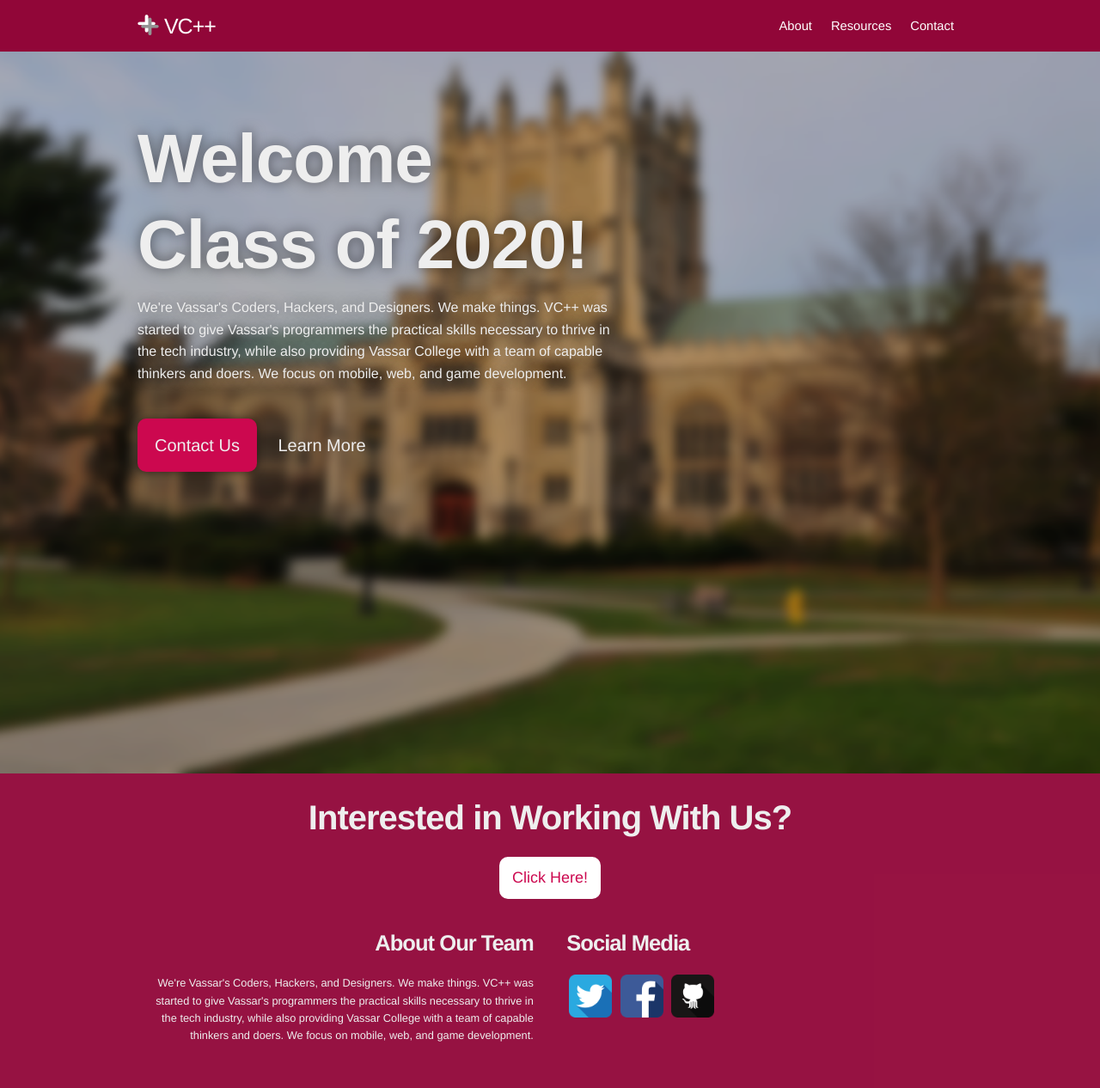
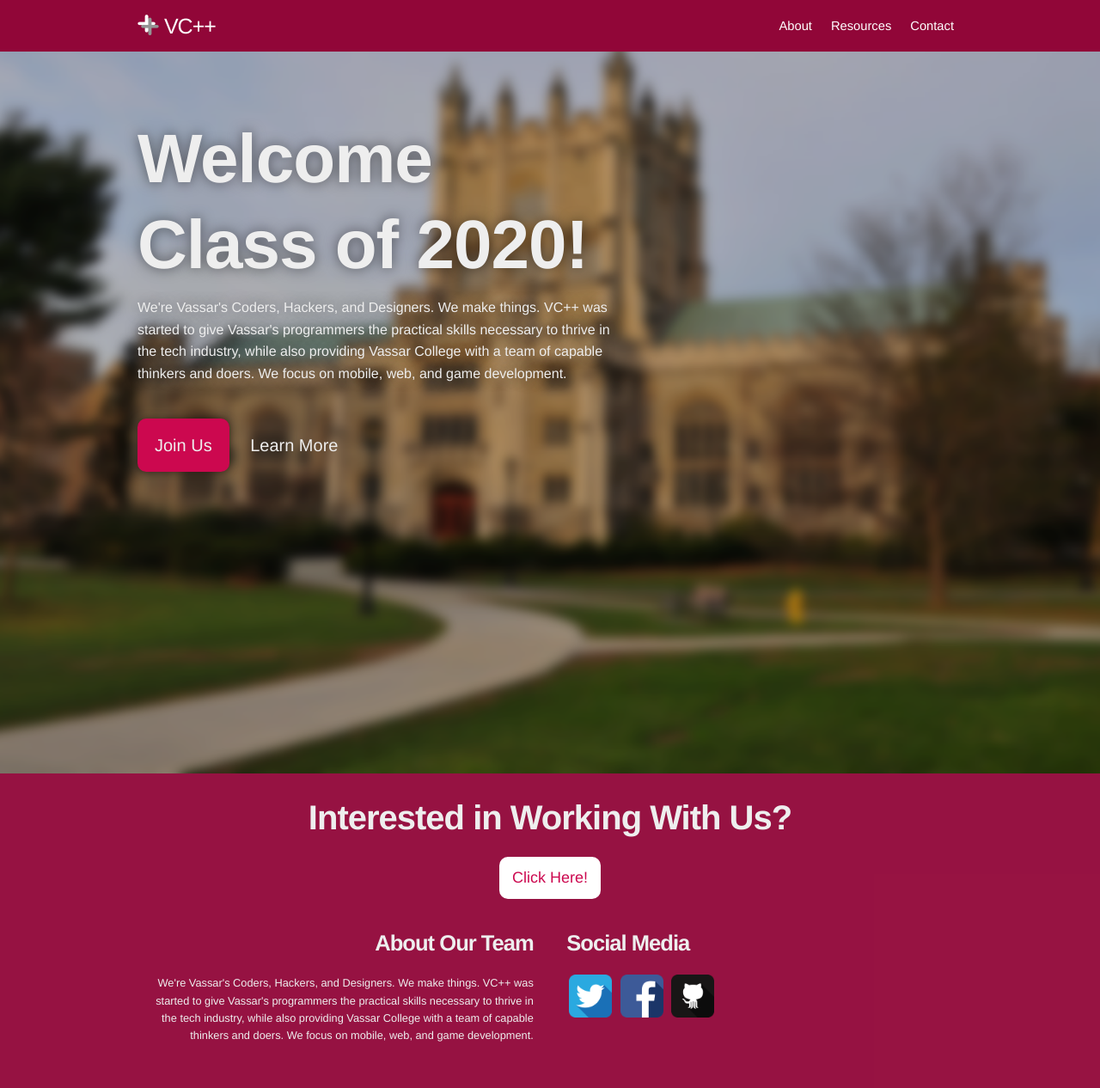
Before and after one commit to vcplusplus/vcplusplus.github.io, a Jekyll site: the page built from index.html, in a window 1280 px wide. Shown: the whole page at 86% size. Built offline with Jekyll 4.4.1, drawn with Linux system fonts in a browser that asks for light colours; nearby versions of some CDN libraries.

Commit message:
Change "Contact Us" on home page to "Join Us"

```diff
--- a/_includes/hero.html
+++ b/_includes/hero.html
@@ -5,7 +5,7 @@
 
       <h2>Welcome Class of 2020!</h2>
       <span>We're Vassar's Coders, Hackers, and Designers. We make things. VC++ was started to give Vassar's programmers the practical skills necessary to thrive in the tech industry, while also providing Vassar College with a team of capable thinkers and doers. We focus on mobile, web, and game development.</span>
-      <a href="/contact" class="button button-red">Contact Us</a>
+      <a href="/contact" class="button button-red">Join Us</a>
       <a href="/about" class="button">Learn More</a>
   </section>
 
```
Also changed, not shown: 1 other file.
